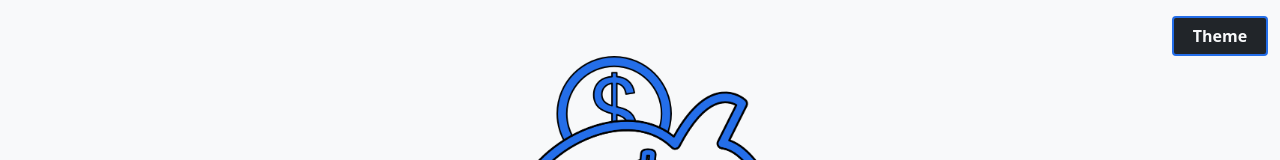
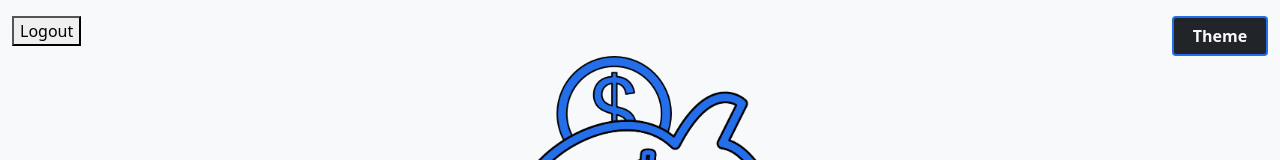
Before and after one commit to AlexTsika/saver, an Angular app: page /login in a window 1280 px wide. Shown: the top 160 px of the page. Built offline with nearby package versions, Linux system fonts and the light colour scheme.

Commit message:
added logout

```diff
--- a/src/app/app.component.html
+++ b/src/app/app.component.html
@@ -7,8 +7,9 @@
             <button (click)="toggleTheme()"
                 [ngClass]="{'btn': true, 'dark-mode-btn': isDarkTheme, 'light-mode-btn': !isDarkTheme}"
                 class="fw-bold float-end">Theme</button>
+            <button (click)="logout()" class="float-start">Logout</button>
+        </div>
 
-        </div>
     </div>
     <!-- logo -->
     <div class="row mb-2">
--- a/src/app/app.component.ts
+++ b/src/app/app.component.ts
@@ -1,4 +1,6 @@
 import { Component, Renderer2 } from '@angular/core';
+import { Router } from '@angular/router';
+import { AuthService } from './services/auth.service';
 
 @Component({
   selector: 'app-root',
@@ -7,7 +9,7 @@ import { Component, Renderer2 } from '@angular/core';
 })
 export class AppComponent {
   isDarkTheme: boolean = false;
-  constructor(private renderer: Renderer2) { }
+  constructor(private renderer: Renderer2, private router: Router, private authService: AuthService) { }
 
   toggleTheme() {
     const body = document.getElementsByTagName('body')[0];
@@ -19,4 +21,9 @@ export class AppComponent {
       this.isDarkTheme = true;
     }
   }
+
+  logout() {
+    this.authService.logout();
+    this.router.navigate(['/login']);
+  }
 }
```
